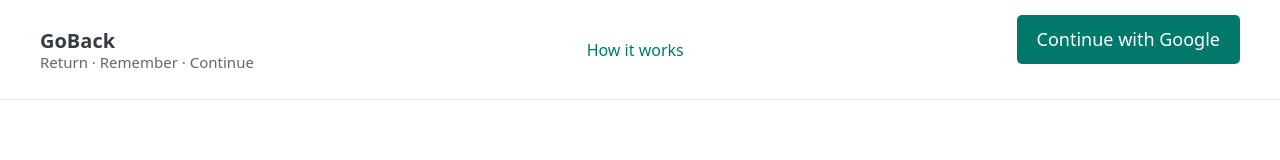
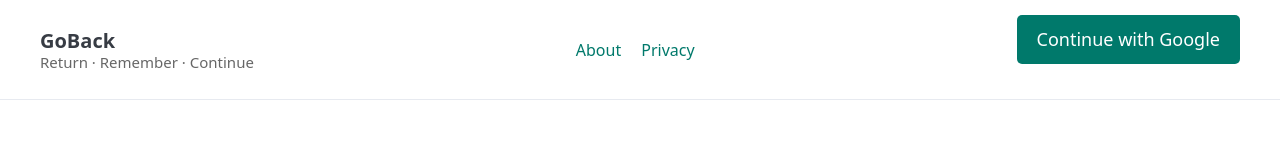
Before and after one commit to rutaio/gobackapp, a React (Vite) app in the folder frontend/: page / in a window 1280 px wide. Shown: the top 160 px of the page. Built offline with nearby package versions, Linux system fonts and the light colour scheme; no server answers.

Commit message:
fix: add privacy link into header nav

```diff
--- a/frontend/src/components/Header.tsx
+++ b/frontend/src/components/Header.tsx
@@ -37,16 +37,6 @@ export const Header = ({ heroDismissed = false, onShowIntro }: HeaderProps) => {
       </button>
 
       <nav className={`header-nav ${isMenuOpen ? 'open' : ''}`}>
-        <NavLink
-          to="/about"
-          className={({ isActive }) =>
-            `header-nav__link ${isActive ? 'is-active' : ''}`
-          }
-          onClick={() => setIsMenuOpen(false)}
-        >
-          How it works
-        </NavLink>
-
         {shouldShowIntro && (
           <button
             type="button"
@@ -56,9 +46,29 @@ export const Header = ({ heroDismissed = false, onShowIntro }: HeaderProps) => {
               setIsMenuOpen(false);
             }}
           >
-            Show intro
+            Show Intro
           </button>
         )}
+
+        <NavLink
+          to="/about"
+          className={({ isActive }) =>
+            `header-nav__link ${isActive ? 'is-active' : ''}`
+          }
+          onClick={() => setIsMenuOpen(false)}
+        >
+          About
+        </NavLink>
+
+        <NavLink
+          to="/privacy"
+          className={({ isActive }) =>
+            `header-nav__link ${isActive ? 'is-active' : ''}`
+          }
+          onClick={() => setIsMenuOpen(false)}
+        >
+          Privacy
+        </NavLink>
       </nav>
 
       <AuthButton />
```
